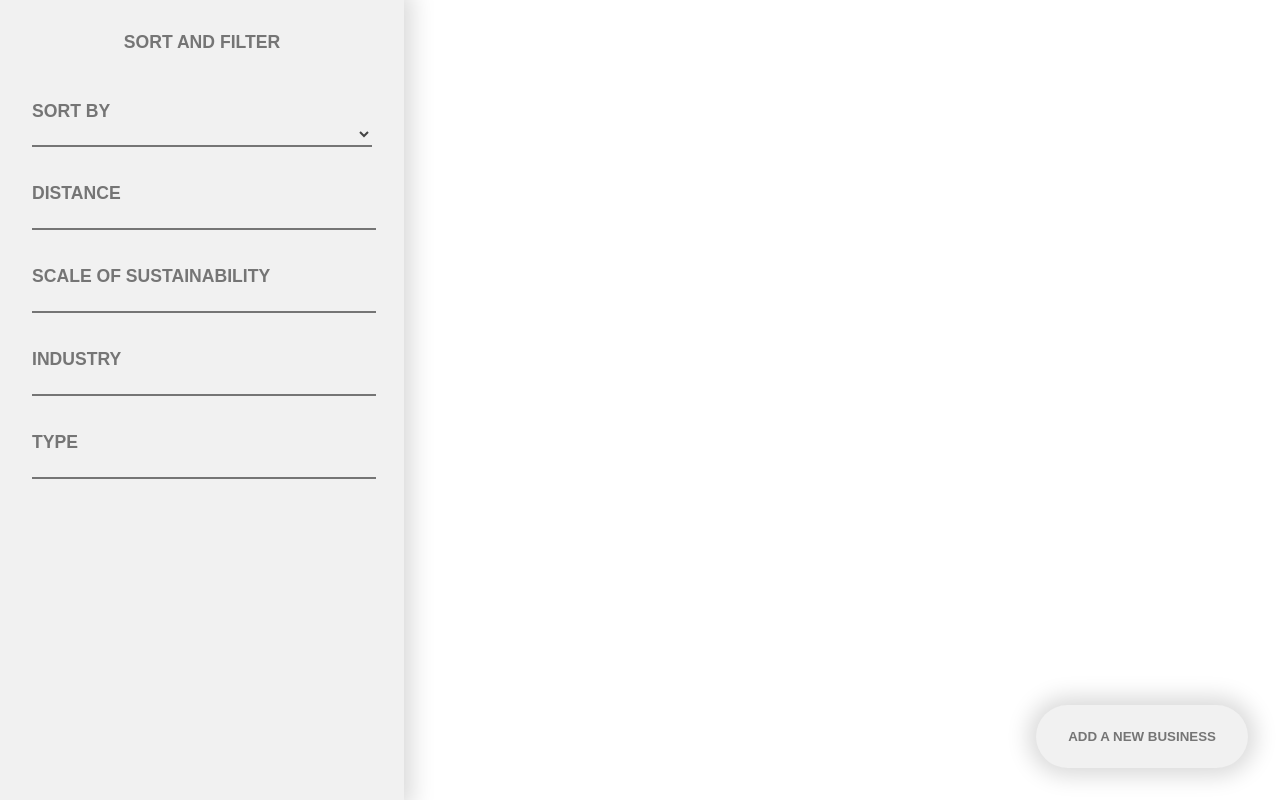
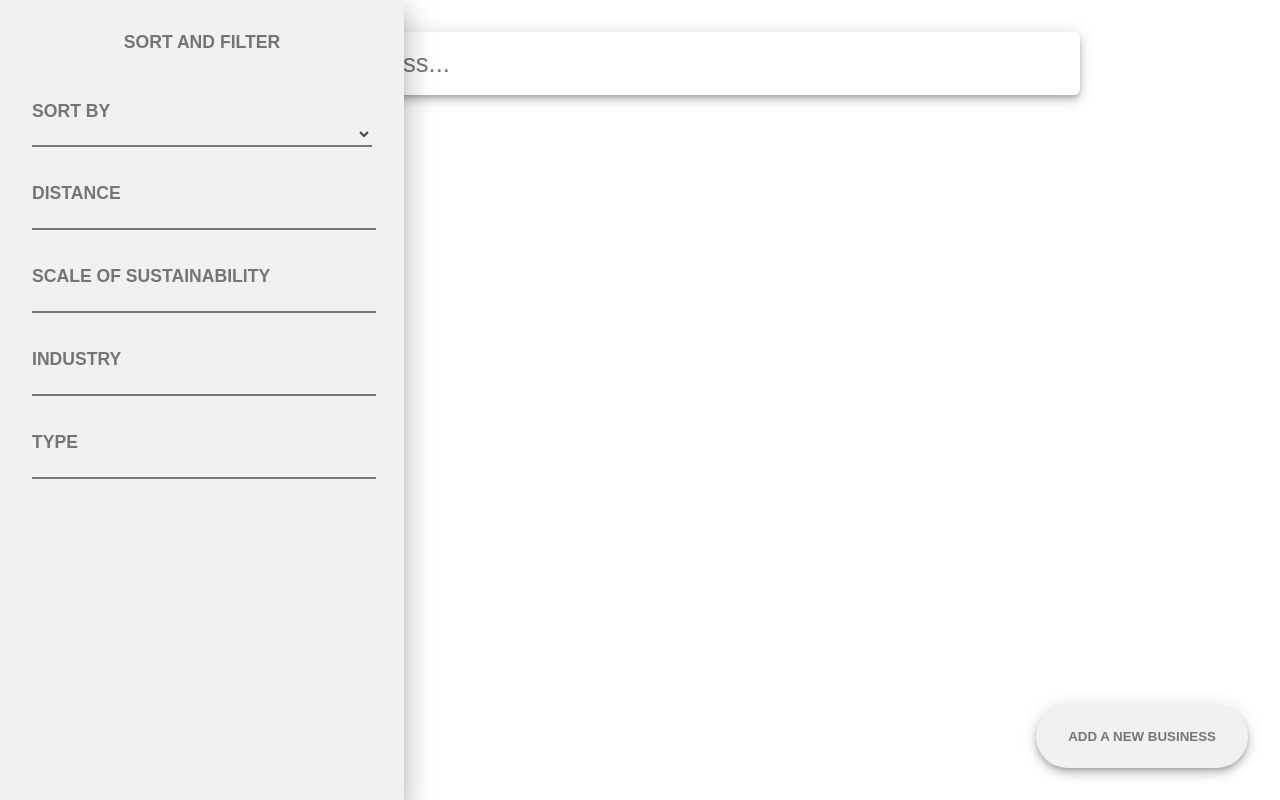
Before and after one commit to vanshu25/mlsa-greenathon, a React (Create React App) app: page / in a window 1280 px wide. Built offline with nearby package versions, Linux system fonts and the light colour scheme.

Commit message:
Add search box

```diff
--- a/src/App.jsx
+++ b/src/App.jsx
@@ -3,7 +3,7 @@ import './App.scss';
 const App = () => {
   return (
     <div className="App">
-      <div className="sidebar">
+      <div className="sidebar open">
         <div className="heading">
           <span className="label">Sort and filter</span>
         </div>
@@ -32,6 +32,10 @@ const App = () => {
         </div>
       </div>
 
+      <div className="search-box">
+        <input type="text" name="searchBox" id="searchBox" placeholder="Search a business..."/>
+      </div>
+
       <div className="fab-overlay">
         <button className="fab">Add a new business</button>
       </div>
--- a/src/App.scss
+++ b/src/App.scss
@@ -5,10 +5,12 @@ $fg-darker: #444444;
 
 $green: #4DAA67;
 $primary: $green;
+$primary-fg: white;
 
 $corners: 6px;
 
-$shadow-default: 0px 0px 22px 8px rgba(0,0,0,0.15);
+$shadow-pane: 0 16px 24px 2px rgba(0,0,0,0.14), 0 6px 30px 5px rgba(0,0,0,0.12), 0 8px 10px -5px rgba(0,0,0,0.20);
+$shadow-element: 0 6px 10px 0 rgba(0,0,0,0.14), 0 1px 18px 0 rgba(0,0,0,0.12), 0 3px 5px -1px rgba(0,0,0,0.20);
 
 body, html {
   font-family: Arial, Helvetica, sans-serif;
@@ -16,7 +18,7 @@ body, html {
 
 .sidebar {
   background: $bg-light;
-  box-shadow: $shadow-default;
+  box-shadow: $shadow-pane;
 
   padding: 32px;
   width: 340px;
@@ -25,7 +27,13 @@ body, html {
 
   top: 0;
   bottom: 0;
-  left: 0;
+  left: -640px;
+
+  z-index: 100;
+
+  &.open {
+    left: 0;
+  }
 }
 
 div.input {
@@ -43,7 +51,7 @@ div.input {
 
     outline: none;
 
-    &:active, &:focus {
+    &:active, &:focus, &:hover {
       border-color: $primary;
     }
   }
@@ -82,7 +90,35 @@ button.fab {
   outline: none;
   border: none;
   border-radius: 100px;
-  box-shadow: $shadow-default;
+  box-shadow: $shadow-element;
 
   cursor: pointer;
+
+  &:active, &:hover {
+    color: $primary-fg;
+    background-color: $primary;
+  }
 }
+
+.search-box {
+  position: absolute;
+  top: 32px;
+  left: 200px;
+  right: 200px;
+
+  box-shadow: $shadow-element;
+  border-radius: $corners;
+
+  padding: 16px;
+
+  input {
+    width: 100%;
+    font-size: 1.6rem;
+
+    color: $fg-darker;
+
+    background: none;
+    outline: none;
+    border: none;
+  }
+}
```
